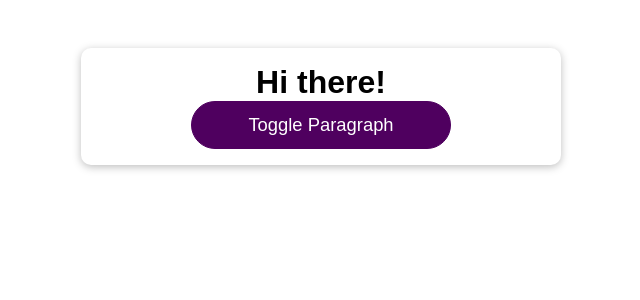
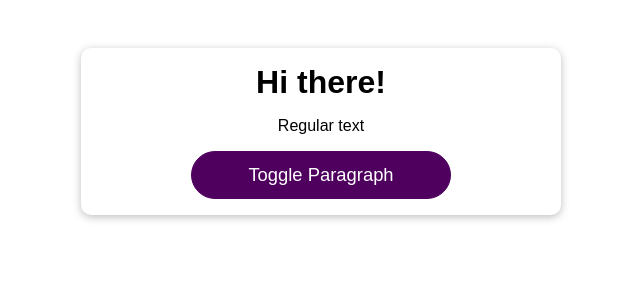
Before and after one commit to Sejmou/learning-react, a React (Create React App) app: page / in a window 1280 px wide. Shown: the top 300 px of the page, without its empty margins (319-959 px from the left). Built offline with nearby package versions, Linux system fonts and the light colour scheme.

Commit message:
demo for state change propagated to child component

```diff
--- a/src/App.js
+++ b/src/App.js
@@ -1,5 +1,6 @@
 import React, { useState } from 'react';
 import Button from './components/UI/Button/Button';
+import DemoOutput from './components/Demo/DemoOutput';
 
 import './App.css';
 
@@ -14,7 +15,7 @@ function App() {
   return (
     <div className="app">
       <h1>Hi there!</h1>
-      {showParagraph && <p>This is new!</p>}
+      <DemoOutput showSpecialText={showParagraph} />
       <Button onClick={toggleParagraphHandler}>Toggle Paragraph</Button>
     </div>
   );
--- /dev/null
+++ b/src/components/Demo/DemoOutput.js
@@ -0,0 +1,6 @@
+const DemoOutput = props => {
+  console.log('DemoOutput reevaluated!');
+
+  return <p>{props.showSpecialText ? 'Special demo text' : 'Regular text'}</p>;
+};
+export default DemoOutput;
```
